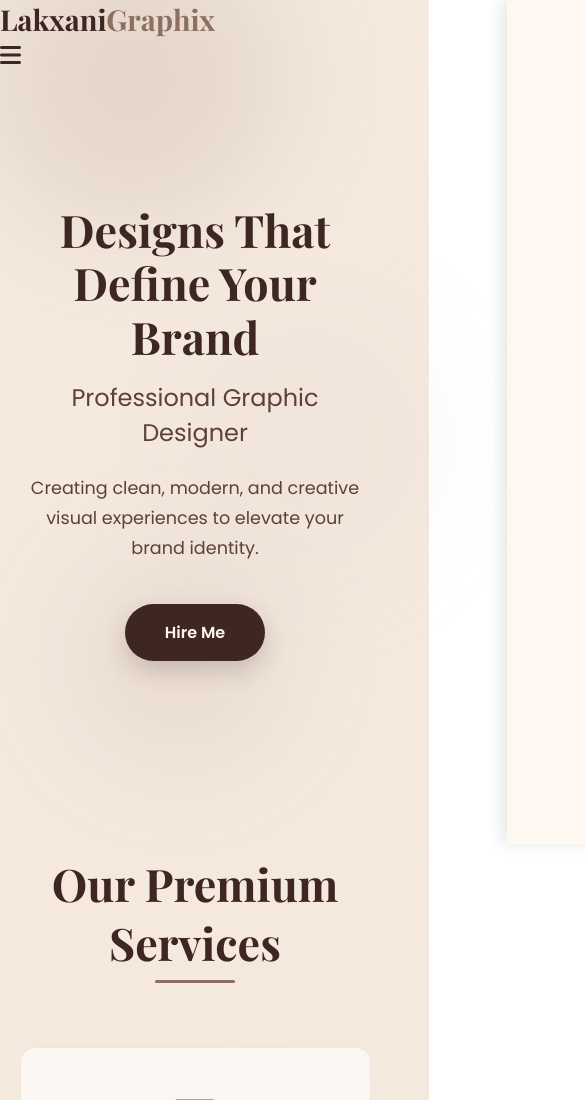
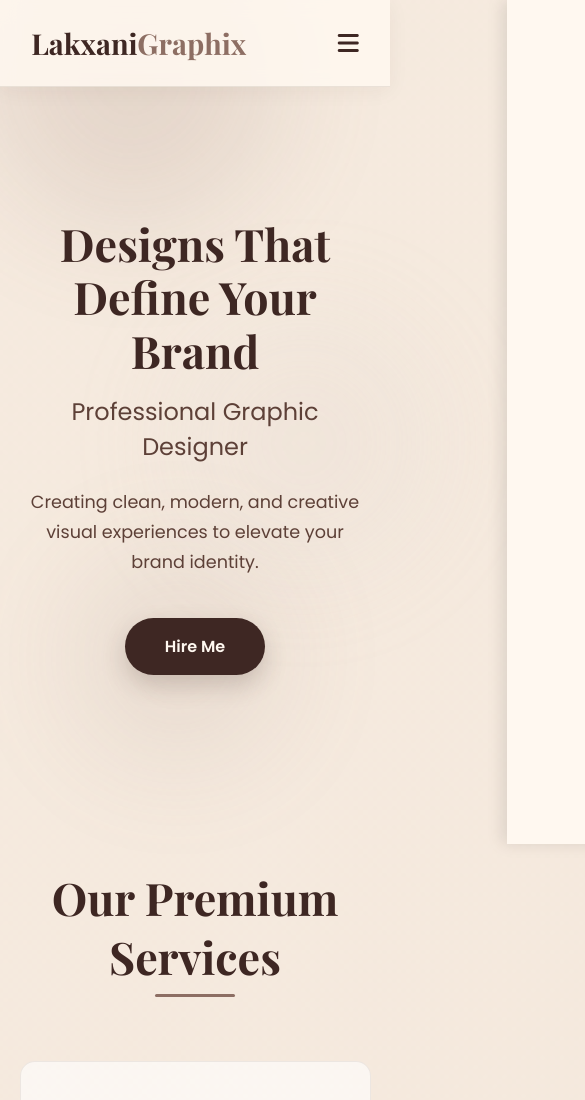
Before and after one commit to animeshcharnal/Lakxani.Graphix, a plain HTML site: page index.html in a window 390 px wide. Shown: the top 1100 px of the page, 585 px wide, since content can reach past the window. Drawn offline with nearby package versions, Linux system fonts and the light colour scheme.

Commit message:
Update index.html

```diff
--- a/index.html
+++ b/index.html
@@ -86,21 +86,19 @@
 
 
         /* ===== NAVIGATION ===== */
-        @media (max-width: 768px) {
-    /* 1. Navigation Changes */
-    .nav-links {
-        position: fixed;
-        top: 0;
-        right: -100%; /* Hidden off-screen by default */
-        height: 100vh;
-        width: 70%; /* Takes up 70% of the phone screen */
-        background: var(--bg-cream-light);
-        flex-direction: column; /* Stacks links vertically */
-        justify-content: center;
-        align-items: center;
-        transition: 0.4s ease;
-        box-shadow: -5px 0 15px rgba(0,0,0,0.1);
-    }
+      nav {
+            display: flex;
+            justify-content: space-between;
+            align-items: center;
+            padding: 1.5rem 8%;
+            position: sticky;
+            top: 0;
+            background: rgba(255, 248, 240, 0.85);
+            backdrop-filter: blur(10px);
+            z-index: 1000;
+            border-bottom: 1px solid rgba(62, 39, 35, 0.1);
+            box-shadow: 0 4px 20px rgba(62, 39, 35, 0.05);
+        }
 
         .logo {
             font-size: 1.8rem;
```
